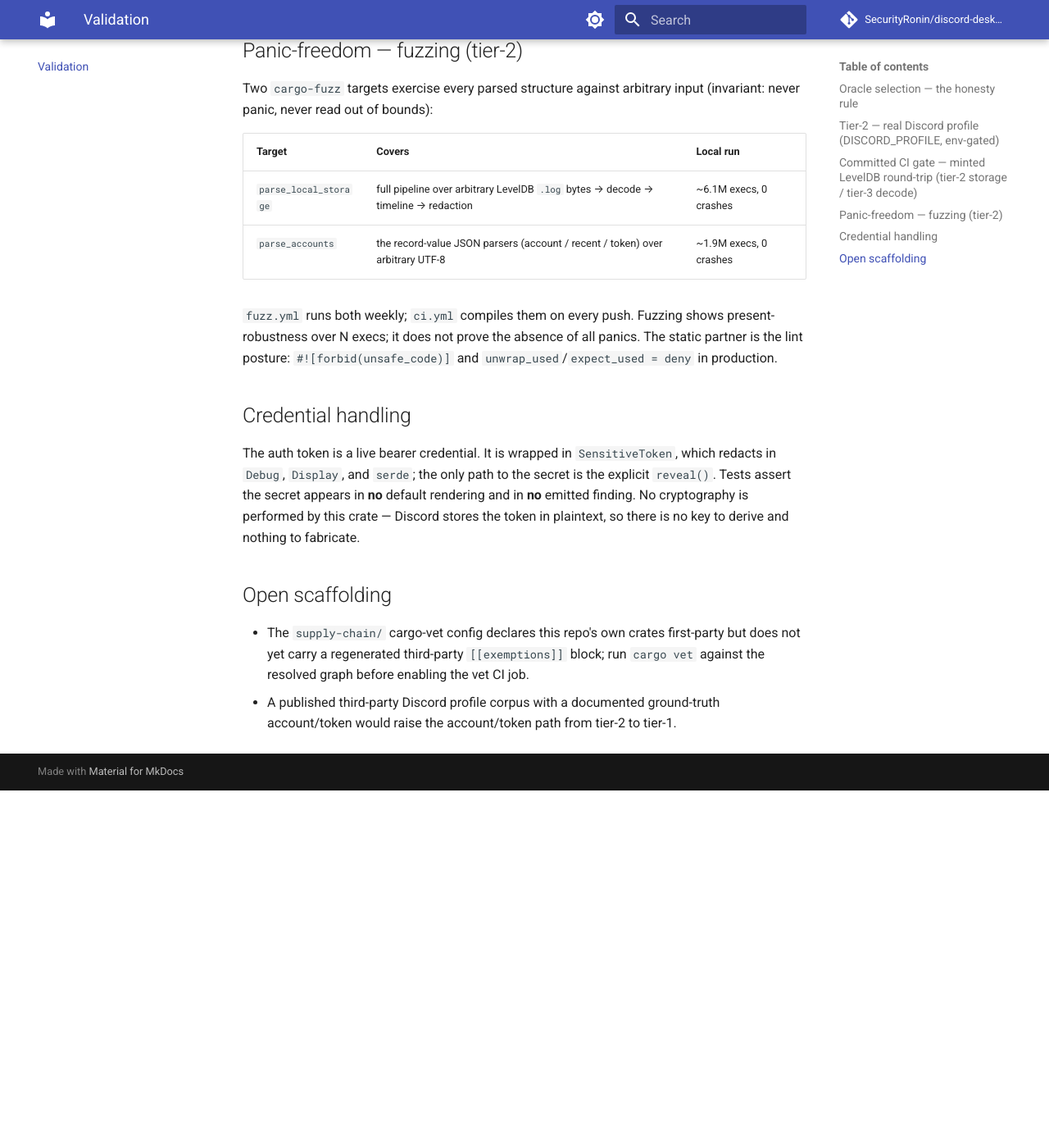
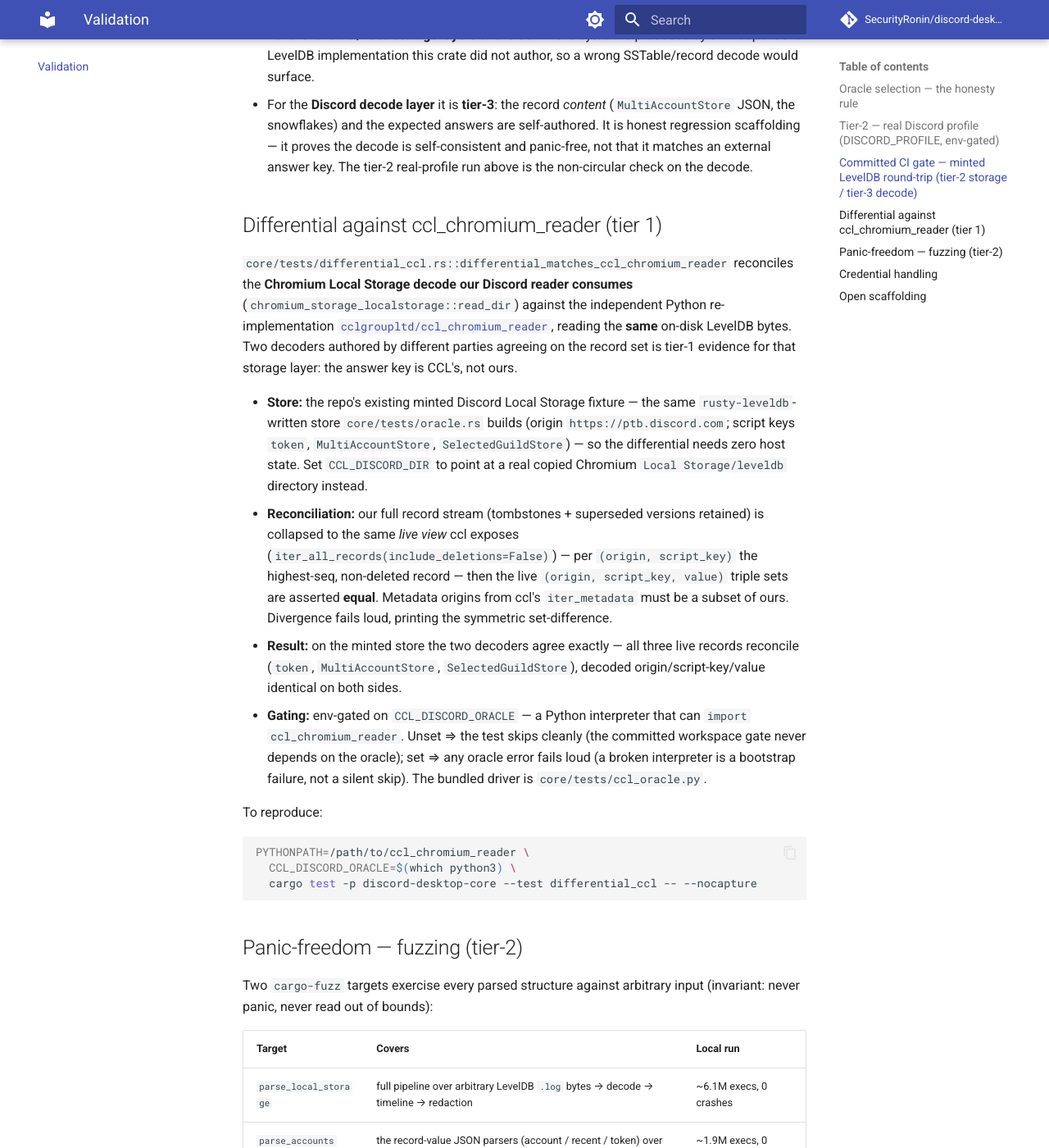
Before and after one commit to SecurityRonin/discord-desktop-forensic, an MkDocs documentation site: the page built from docs/validation.md, in a window 1280 px wide and 1400 px high, scrolled down 2121 px. Shown: the whole window at 82% size. Built offline with MkDocs 1.6.1 and Material for MkDocs 9.7.7, drawn with Linux system fonts in a browser that asks for light colours; comment, search, counter and statistics services are not loaded; before the commit the page ends 3085 px from its top, so only the background shows below that; some of the changed text lies outside the part shown.

Commit message:
test(differential): reconcile Chromium Local Storage decode against ccl_chromium_reader (tier-1)
Add an env-gated tier-1 differential validating the Chromium Local Storage
decode our Discord reader consumes (chromium_storage_localstorage::read_dir)
against the independent third-party re-implementation
cclgroupltd/ccl_chromium_reader over the SAME on-disk LevelDB bytes — the same
shape leveldb-forensic already uses.

- core/tests/ccl_oracle.py: Python driver importing ccl_chromium_localstorage;
  emits ccl's live view (metadata origins + non-deleted records) as a
  hex/tab line stream for the Rust harness to reconcile.
- core/tests/differential_ccl.rs: mints the repo's existing rusty-leveldb
  Discord fixture (same store oracle.rs builds), decodes it with our reader,
  shells out to the ccl oracle over the same bytes, and asserts the live
  (origin, script_key, value) record sets are equal (ccl metadata origins a
  subset of ours). Gated on CCL_DISCORD_ORACLE; skips cleanly when unset,
  fails loud on oracle error. Optional CCL_DISCORD_DIR points at a real store.
- docs/validation.md: new "Differential against ccl_chromium_reader (tier 1)"
  section; the storage-layer decode is now tier-1 (independent oracle), while
  the Discord-specific interpretation stays tier-2/3.

Both decoders agree exactly on the minted store (token, MultiAccountStore,
SelectedGuildStore reconcile).

Co-Authored-By: Claude Opus 4.8 <noreply@anthropic.com>

````diff
--- a/docs/validation.md
+++ b/docs/validation.md
@@ -16,12 +16,20 @@ that yielded real data:
 2. Public third-party DFIR sample (tier-1) — *not needed*; step 1 yielded real data.
 3. Structure-only minted store (tier-2/3) — used **in addition**, as the committed
    CI gate (below), because the real profile is host-only and cannot be committed.
+4. **Independent re-implementation differential (tier-1) — used** for the Chromium
+   Local Storage decode our reader sits on: the same on-disk LevelDB bytes are
+   decoded by `cclgroupltd/ccl_chromium_reader` and reconciled record-for-record
+   (see "Differential against ccl_chromium_reader" below).
 
-**No independent third-party message corpus with a published answer key was used**
-— Discord keeps no local message database, and no public Discord Local Storage
-corpus with ground truth was located. The account/token/recent evidence is
-therefore validated at **tier-2** (real app-authored bytes, scenario chosen by
-us), never tier-1. What would upgrade it: a published DFIR test image containing a
+**Two distinct layers, two distinct tiers.** The **Chromium Local Storage decode**
+(origin / script-key / value) our Discord reader consumes is now reconciled against
+an **independent third-party decoder** (ccl) on the same bytes — **tier-1** for that
+storage layer. The **Discord-specific interpretation** on top (token redaction,
+`MultiAccountStore` identity, snowflake recovery) is validated at **tier-2** (real
+app-authored bytes, scenario chosen by us) / tier-3 (minted record content), because
+no public Discord Local Storage corpus with a documented ground-truth
+account/token was located — Discord keeps no local message database. What would
+upgrade that interpretation layer to tier-1: a published DFIR test image containing a
 Discord profile with a documented ground-truth account/token (e.g. a DLEAPP /
 Abrignoni-style sample), reconciled here.
 
@@ -76,6 +84,47 @@ rusty-leveldb (writer)  →  leveldb-core  →  chromium-storage-localstorage
   self-consistent and panic-free, not that it matches an external answer key. The
   tier-2 real-profile run above is the non-circular check on the decode.
 
+## Differential against ccl_chromium_reader (tier 1)
+
+`core/tests/differential_ccl.rs::differential_matches_ccl_chromium_reader`
+reconciles the **Chromium Local Storage decode our Discord reader consumes**
+(`chromium_storage_localstorage::read_dir`) against the independent Python
+re-implementation
+[`cclgroupltd/ccl_chromium_reader`](https://github.com/cclgroupltd/ccl_chromium_reader),
+reading the **same** on-disk LevelDB bytes. Two decoders authored by different
+parties agreeing on the record set is tier-1 evidence for that storage layer: the
+answer key is CCL's, not ours.
+
+- **Store:** the repo's existing minted Discord Local Storage fixture — the same
+  `rusty-leveldb`-written store `core/tests/oracle.rs` builds (origin
+  `https://ptb.discord.com`; script keys `token`, `MultiAccountStore`,
+  `SelectedGuildStore`) — so the differential needs zero host state. Set
+  `CCL_DISCORD_DIR` to point at a real copied Chromium `Local Storage/leveldb`
+  directory instead.
+- **Reconciliation:** our full record stream (tombstones + superseded versions
+  retained) is collapsed to the same *live view* ccl exposes
+  (`iter_all_records(include_deletions=False)`) — per `(origin, script_key)` the
+  highest-seq, non-deleted record — then the live `(origin, script_key, value)`
+  triple sets are asserted **equal**. Metadata origins from ccl's `iter_metadata`
+  must be a subset of ours. Divergence fails loud, printing the symmetric
+  set-difference.
+- **Result:** on the minted store the two decoders agree exactly — all three live
+  records reconcile (`token`, `MultiAccountStore`, `SelectedGuildStore`), decoded
+  origin/script-key/value identical on both sides.
+- **Gating:** env-gated on `CCL_DISCORD_ORACLE` — a Python interpreter that can
+  `import ccl_chromium_reader`. Unset ⇒ the test skips cleanly (the committed
+  workspace gate never depends on the oracle); set ⇒ any oracle error fails loud
+  (a broken interpreter is a bootstrap failure, not a silent skip). The bundled
+  driver is `core/tests/ccl_oracle.py`.
+
+To reproduce:
+
+```bash
+PYTHONPATH=/path/to/ccl_chromium_reader \
+  CCL_DISCORD_ORACLE=$(which python3) \
+  cargo test -p discord-desktop-core --test differential_ccl -- --nocapture
+```
+
 ## Panic-freedom — fuzzing (tier-2)
 
 Two `cargo-fuzz` targets exercise every parsed structure against arbitrary input
````
Also changed, not shown: 2 other files.
